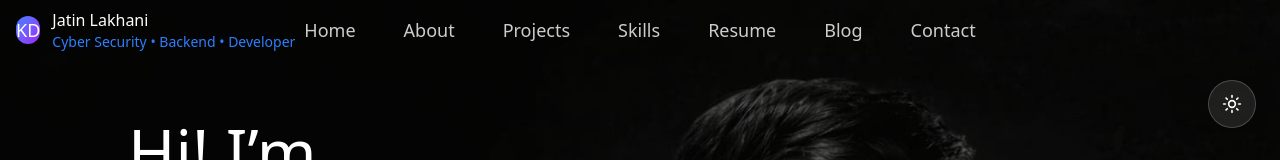
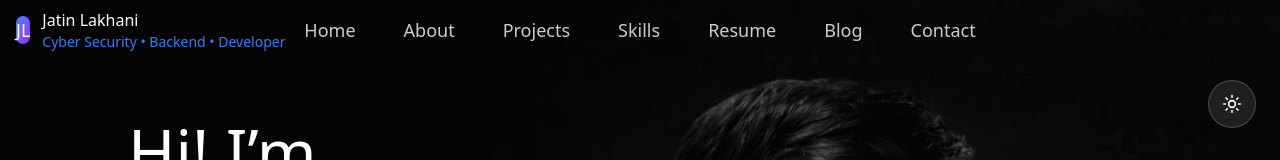
Before and after one commit to jatinlakhani0596-create/Portfolio, a React (Vite) app: page / in a window 1280 px wide. Shown: the top 160 px of the page. Built offline with nearby package versions, Linux system fonts and the light colour scheme.

Commit message:
Update Navbar.tsx

```diff
--- a/src/components/Navbar.tsx
+++ b/src/components/Navbar.tsx
@@ -44,7 +44,7 @@
           >
             {/* KD Logo (smaller circle) */}
             <div className="w-20 h-20 rounded-full bg-gradient-to-br from-blue-500 to-purple-600 flex items-center justify-left shrink-0">
-              <span className="text-white font-bold text-lg md:text-xl">KD</span>
+              <span className="text-white font-bold text-lg md:text-xl">JL</span>
             </div>
 
             {/* Name + Subtitle */}
```
